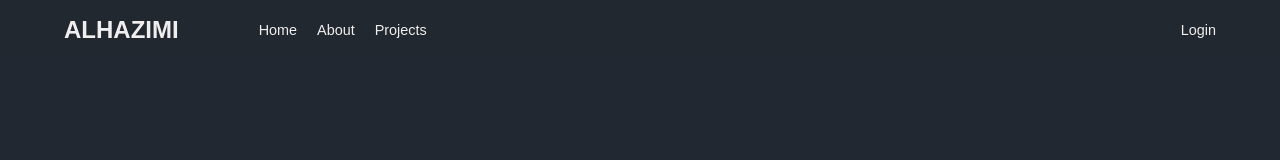
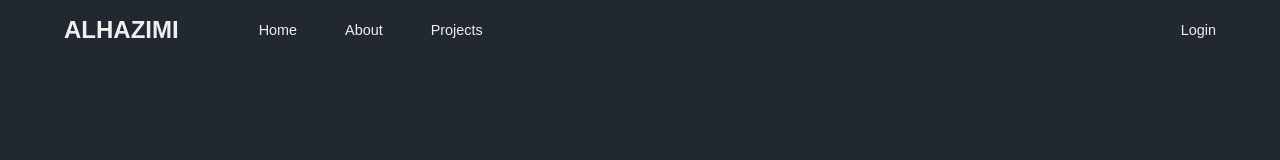
Before and after one commit to rakkaalhazimi/Vue-Blogspot, a Vue app: page / in a window 1280 px wide. Shown: the top 160 px of the page. Built offline with nearby package versions, Linux system fonts and the light colour scheme.

Commit message:
change: nav gap and refactor link list style

```diff
--- a/src/App.vue
+++ b/src/App.vue
@@ -192,8 +192,7 @@ header p {
 
 .link-list {
   display: flex;
-  justify-content: flex-start;
-  column-gap: var(--medium-space);
+  column-gap: 3rem;
 }
 
 .link-item {
```
